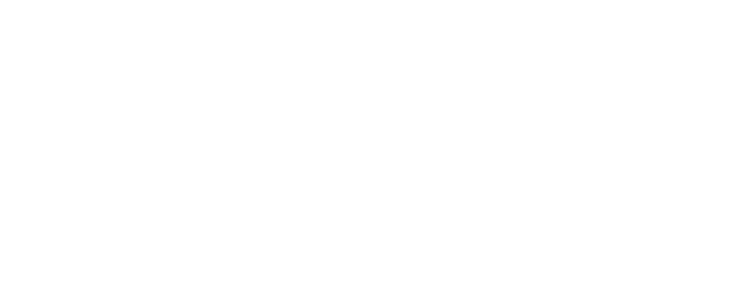
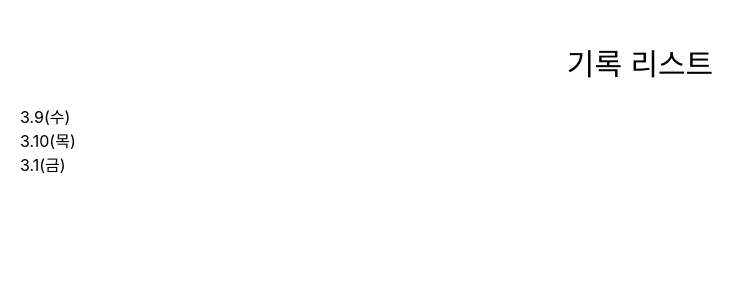
Before and after one commit to wem519/footprints, a Next.js app: page /list in a window 1280 px wide. Shown: the top 300 px of the page, without its empty margins (0-754 px from the left). Built offline with nearby package versions, Linux system fonts and the light colour scheme.

Commit message:
폴더구조 정리 및 state만들기

```diff
--- a/package.json
+++ b/package.json
@@ -11,9 +11,11 @@
     "@emotion/react": "^11.8.2",
     "@emotion/styled": "^11.8.1",
     "@mui/material": "^5.5.0",
+    "firebase": "^9.6.8",
     "next": "12.1.0",
     "react": "17.0.2",
-    "react-dom": "17.0.2"
+    "react-dom": "17.0.2",
+    "react-router-dom": "^6.2.2"
   },
   "devDependencies": {
     "@types/node": "17.0.21",
--- a/pages/_app.tsx
+++ b/pages/_app.tsx
@@ -1,8 +1,19 @@
-import '../styles/globals.css'
-import type { AppProps } from 'next/app'
+import "../styles/globals.css";
+import type { AppProps } from "next/app";
+import { initializeApp } from "firebase/app";
+
+export const firebaseApp = initializeApp({
+  apiKey: "AIzaSyDbJc0IHYWiolCpNMz7Un90a_nmXhzpIIg",
+  authDomain: "footprints-4436f.firebaseapp.com",
+  projectId: "footprints-4436f",
+  storageBucket: "footprints-4436f.appspot.com",
+  messagingSenderId: "409660576475",
+  appId: "1:409660576475:web:77732b9022a46aad10f2fe",
+  measurementId: "G-B23V1QRN14",
+});
 
 function MyApp({ Component, pageProps }: AppProps) {
-  return <Component {...pageProps} />
+  return <Component {...pageProps} />;
 }
 
-export default MyApp
+export default MyApp;
--- a/pages/list.tsx
+++ /dev/null
@@ -1,5 +0,0 @@
-import StepList from "../src/pages/StepList";
-
-export default function List() {
-  return <StepList />;
-}
--- a/src/pages/StepList.tsx
+++ b/src/pages/StepList.tsx
@@ -1,3 +1,22 @@
+import { Wrapper, Title } from "../../styles/StepList.styles";
+import { useRouter } from "next/router";
+
 export default function StepList() {
-  return <></>;
+  const router = useRouter();
+  const { day } = router.query;
+
+  function onClickMoveToDetail(event: any) {
+    router.push(`list/${day}`);
+  }
+
+  return (
+    <Wrapper>
+      <Title>기록 리스트</Title>
+      <div>
+        <div onClick={onClickMoveToDetail}>3.9(수)</div>
+        <div>3.10(목)</div>
+        <div>3.1(금)</div>
+      </div>
+    </Wrapper>
+  );
 }
--- /dev/null
+++ b/styles/StepList.styles.ts
@@ -0,0 +1,17 @@
+import styled from "@emotion/styled"
+
+export const Wrapper = styled.div`
+    /* margin:  0 auto; */
+    padding: 20px;
+    display: flex;
+    flex-direction: column;
+    justify-content: center;
+
+
+`
+export const Title = styled.div`
+    display: flex;
+    justify-content: center;
+    padding: 20px;
+    font-size: 30px;
+`
```
Also changed, not shown: src/pages/Date.tsx (added, +11 -0 lines), src/pages/Insight.tsx (+18 -2 lines), styles/Insight.styles.ts (renamed from styles/MainPage.styles.ts, +6 -1 lines), 1 other file (tests, documents, lock files or other folders).
